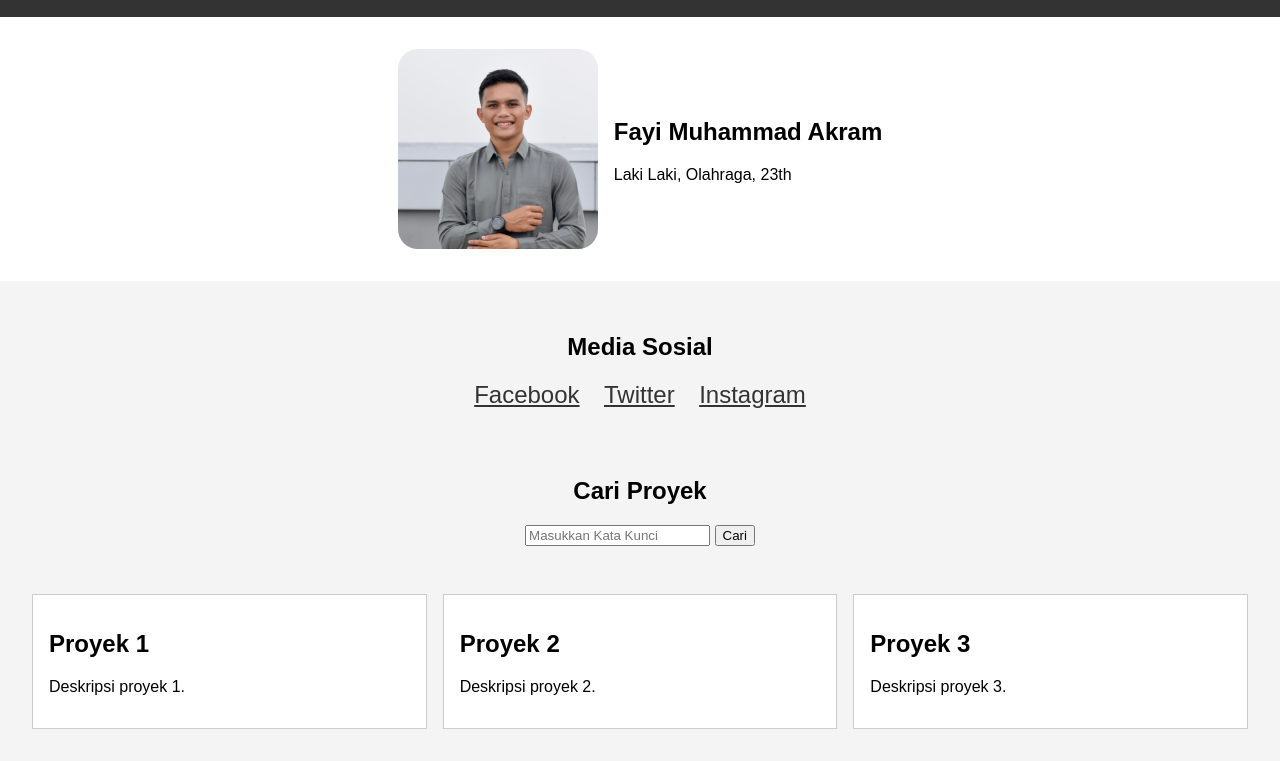
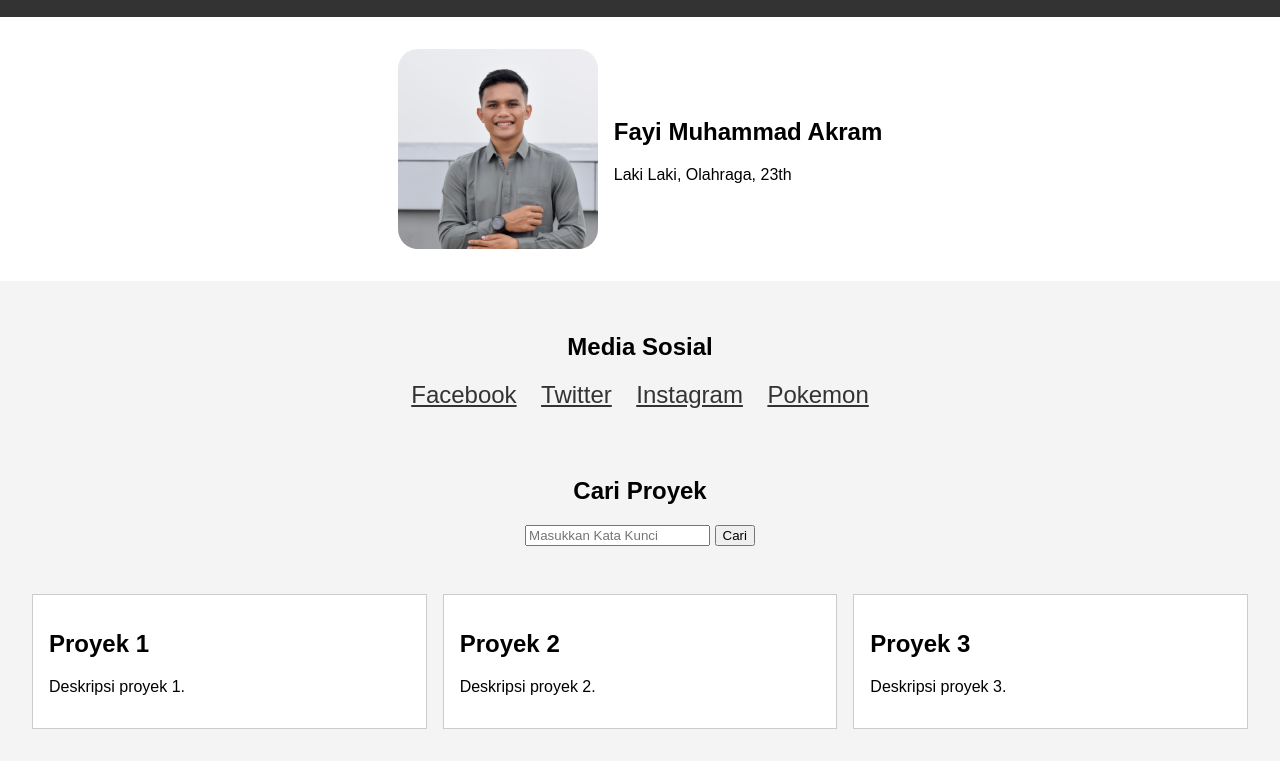
Before and after one commit to fayiakram/my-portofolio, a plain HTML site: page index.html in a window 1280 px wide. Shown: the part 95-856 px from the top of the page. Drawn offline with Linux system fonts and the light colour scheme.

Commit message:
menambahkan link halaman pokemon

```diff
--- a/index.html
+++ b/index.html
@@ -26,6 +26,7 @@
         <a href="https://www.facebook.com/">Facebook</a>
         <a href="https://www.Twitter.com/">Twitter</a>
         <a href="https://www.Instagram.com/">Instagram</a>
+        <a href="pokemon.html">Pokemon</a>
     </section>
     <!-- section portofolio -->
     <section class="search-form">
```
